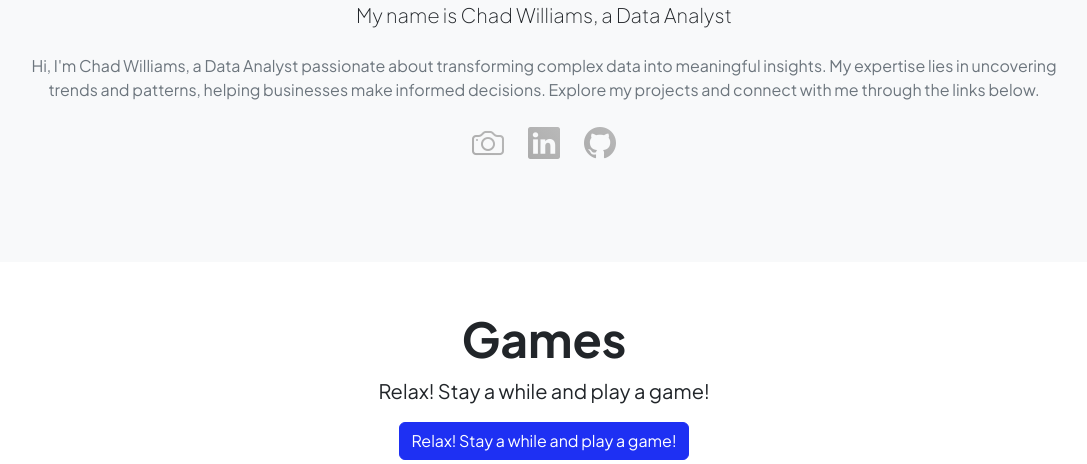
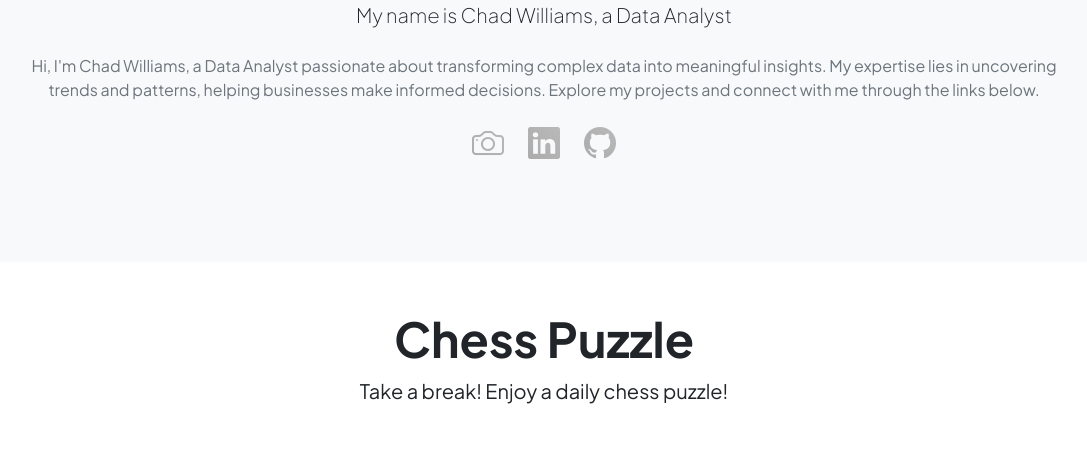
Before and after one commit to chadwill05/main_data_portfolio, a Flask app: page / in a window 1280 px wide. Shown: the part 1154-1618 px from the top of the page, without its empty margins (96-1183 px from the left). Run offline with Flask 3, Linux system fonts and the light colour scheme; some libraries are stand-ins or nearby versions; grey boxes are pictures that could not be loaded.

Commit message:
took out golf game and added chess puzzle

```diff
--- a/main.py
+++ b/main.py
@@ -9,12 +9,12 @@ from functools import wraps
 from werkzeug.security import generate_password_hash, check_password_hash
 from sqlalchemy.orm import relationship
 
-#import os
+import os
 #
 app = Flask(__name__)
-#app.config['SECRET_KEY'] = os.environ.get('FLASK_KEY')
-#ckeditor = CKEditor(app)
-#Bootstrap5(app)
+app.config['SECRET_KEY'] = os.environ.get('FLASK_KEY')
+ckeditor = CKEditor(app)
+Bootstrap5(app)
 #
 #
 #app.config['SQLALCHEMY_DATABASE_URI'] = os.environ.get("DB_URI", "sqlite:///projects.db")
--- a/templates/index.html
+++ b/templates/index.html
@@ -92,19 +92,20 @@
                 </div>
             </div>
         </section>
-        <!-- Games Section -->
+        <!-- Chess Game Section -->
         <section class="py-5">
             <div class="container px-5">
                 <div class="text-center mb-5">
-                    <h2 class="display-5 fw-bolder">Games</h2>
-                    <p class="lead fw-normal">Relax! Stay a while and play a game!</p>
-                    <button class="btn btn-primary" onclick="document.getElementById('gameIframe').style.display='block';this.style.display='none';">Relax! Stay a while and play a game!</button>
+                    <h2 class="display-5 fw-bolder">Chess Puzzle</h2>
+                    <p class="lead fw-normal">Take a break! Enjoy a daily chess puzzle!</p>
                 </div>
                 <div class="d-flex justify-content-center">
-                    <iframe id="gameIframe" width="560" height="315" allow="fullscreen; autoplay; encrypted-media" src="https://games.construct.net/253/latest" frameborder="0" allowfullscreen="true" msallowfullscreen="true" mozallowfullscreen="true" webkitallowfullscreen="true" allowpaymentrequest="false" referrerpolicy="unsafe-url" sandbox="allow-same-origin allow-forms allow-scripts allow-pointer-lock allow-orientation-lock allow-popups" scrolling="no" style="display:none;"></iframe>
+                    <iframe style="width: 100%; max-width: 350px; height: 490px;" src="https://www.chess.com/daily_puzzle" frameborder="0"></iframe>
                 </div>
             </div>
         </section>
+
+
     </main>
     <!-- Footer (include from separate file) -->
     {% include 'footer.html' %}
```
